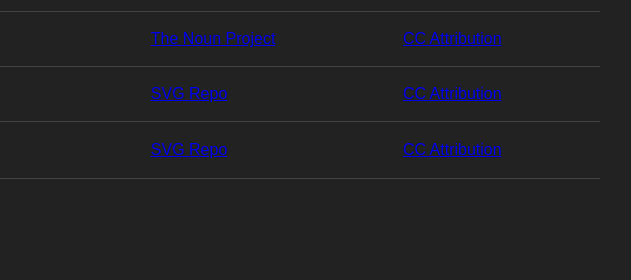
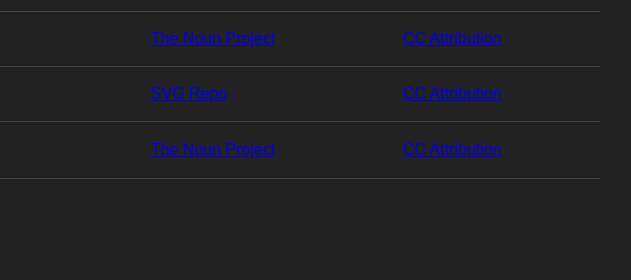
Before and after one commit to Lewis-Coding/CubeSolver-Credits, a plain HTML site: page index.html in a window 1280 px wide. Shown: the part 847-1127 px from the top of the page, 552-1183 px from the left. Drawn offline with Linux system fonts and the light colour scheme.

Commit message:
Update index.html

```diff
--- a/index.html
+++ b/index.html
@@ -157,7 +157,7 @@
                 <td><img src="icons/playpause.svg" alt="play pause" style="width: 30px; height: 30px;"></td>
                 <td>Play Pause icon</td>
                 <td>Darrin Loeliger</td>
-                <td><a href="https://thenounproject.com/icon/pause-play-1130051/">SVG Repo</a></td>
+                <td><a href="https://thenounproject.com/icon/pause-play-1130051/">The Noun Project</a></td>
                 <td><a href="https://www.svgrepo.com/page/licensing/#CC%20Attribution">CC Attribution</a></td>
             </tr>
         </table>
```
